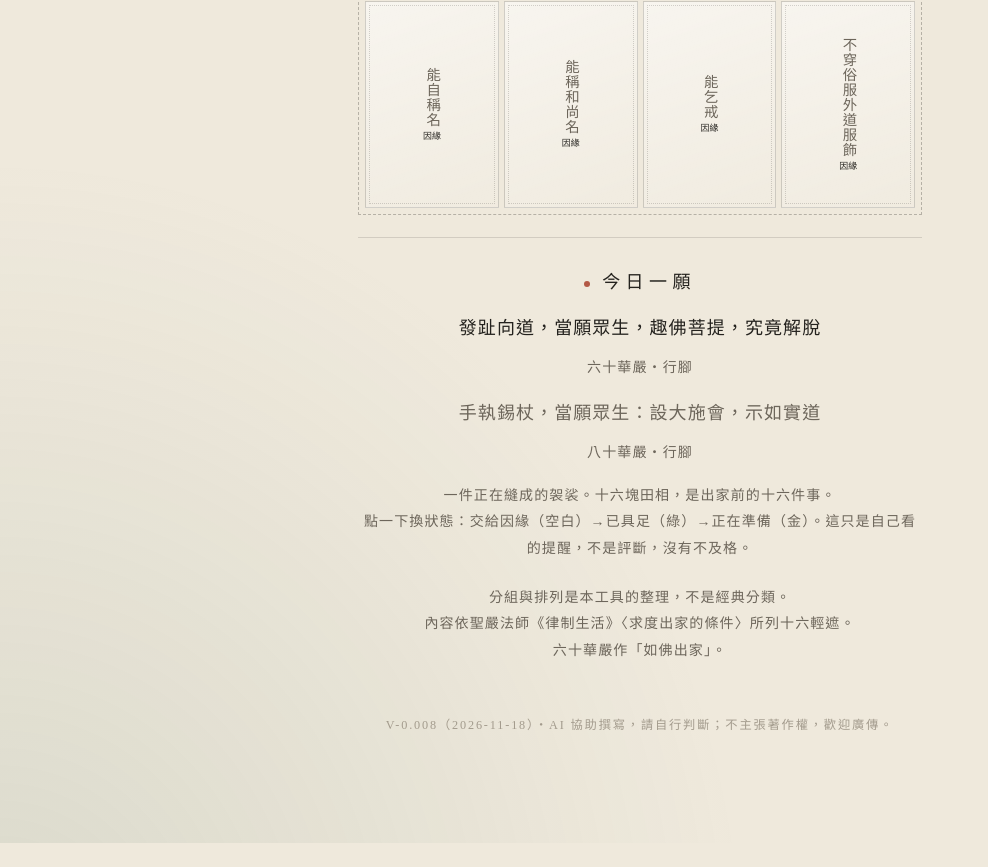
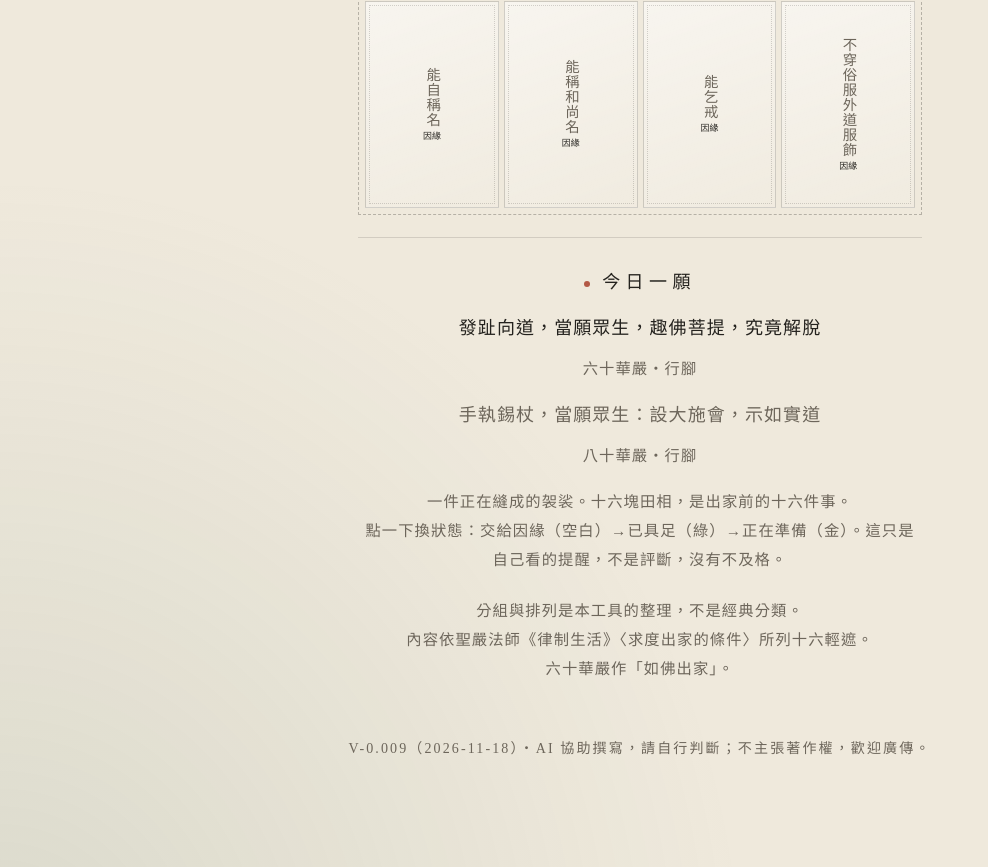
Before and after one commit to TallyC/Jingxing-Pin, a plain HTML site: page index.html in a window 1280 px wide. Shown: the part 1643-2510 px from the top of the page, without its empty margins (0-988 px from the left). Before the commit the page ends 2486 px from the top, so only its background shows below. Drawn offline with Linux system fonts and the light colour scheme.

Commit message:
V-0.009: 寢息圖、讀誦下一願、對比與點擊範圍、各版位置記憶
Co-Authored-By: Claude Sonnet 5.5 <noreply@anthropic.com>
Claude-Session: https://claude.ai/code/session_01G37aRPvZ2PDq2FKBFfzjSM

```diff
--- a/index.html
+++ b/index.html
@@ -5,7 +5,7 @@
 <meta name="viewport" content="width=device-width,initial-scale=1">
 <title>來生，出家簿</title>
 <style>
-:root{--ink:#24221e;--mid:#6d665b;--faint:#a39b8d;--paper:#efe9dc;--red:#a8402c;--moss:#7f9684;--gold:#d8b46a;--fs:18px}
+:root{--ink:#24221e;--mid:#6d665b;--faint:#7d7568;--paper:#efe9dc;--red:#a8402c;--moss:#7f9684;--gold:#d8b46a;--fs:18px}
 *{box-sizing:border-box;-webkit-tap-highlight-color:transparent}
 html{background:var(--paper)}
 body{margin:0;color:var(--ink);font:300 var(--fs)/2 "Noto Serif TC","Source Han Serif TC","PMingLiU",serif;letter-spacing:.06em;padding-bottom:96px;
@@ -22,11 +22,11 @@ section{display:none;animation:in .9s ease both}section.on{display:block}
 .card h3{margin:0 0 10px;font-weight:400;font-size:1em;letter-spacing:.3em;color:var(--ink)}
 .card h3::before{content:"";display:inline-block;width:6px;height:6px;border-radius:50%;background:var(--red);margin-right:12px;vertical-align:middle;opacity:.85}
 p{margin:.6em 0}
-.note{color:var(--mid);font-size:.78em;line-height:1.9}
+.note{color:var(--mid);font-size:.85em;line-height:1.9}
 .pend{color:var(--faint);font-size:.85em}
 b{font-weight:400;border-bottom:1px solid var(--red)}
 .row{display:flex;gap:22px;flex-wrap:wrap;margin:10px 0}
-.btn{border:0;background:none;color:var(--faint);font:inherit;font-size:.9em;padding:4px 0;letter-spacing:.2em;border-bottom:1px solid transparent;cursor:pointer}
+.btn{border:0;background:none;color:var(--faint);font:inherit;font-size:.9em;padding:12px 10px;min-height:44px;min-width:44px;letter-spacing:.2em;border-bottom:1px solid transparent;cursor:pointer}
 .btn.on{color:var(--ink);border-bottom-color:var(--red)}
 .hero{display:flex;gap:14px;align-items:flex-start;justify-content:center;margin:30px 0 14px}
 .vert{flex:none;writing-mode:vertical-rl;font-size:1em;letter-spacing:.4em;line-height:2.1;color:var(--ink);padding-top:6px;white-space:nowrap}
@@ -53,7 +53,7 @@ nav{position:fixed;bottom:0;left:0;right:0;display:flex;justify-content:center;g
 nav button{flex:1;max-width:96px;border:0;background:none;font:inherit;font-size:min(.85em,15px);letter-spacing:.15em;white-space:nowrap;padding:10px 0 12px;color:var(--faint);position:relative}
 nav button.on{color:var(--ink)}
 nav button.on::after{content:"";position:absolute;left:50%;bottom:2px;width:5px;height:5px;margin-left:-2.5px;border-radius:50%;background:var(--red)}
-footer{text-align:center;color:var(--faint);font-size:.68em;letter-spacing:.15em;padding:30px 24px 10px;line-height:1.9}
+footer{text-align:center;color:var(--mid);font-size:.78em;letter-spacing:.15em;padding:30px 24px 10px;line-height:1.9}
 .big{display:flex;gap:12px;flex-wrap:wrap;margin:10px 0}
 .big button,.big label{flex:1;min-width:140px;text-align:center;padding:16px 10px;border:1px solid rgba(36,34,30,.3);background:rgba(255,255,255,.4);font:inherit;letter-spacing:.3em;color:var(--ink);cursor:pointer}
 .mrow{display:flex;align-items:center;gap:18px;padding:4px 0}.mrow span{width:2.2em;color:var(--mid)}
@@ -143,7 +143,7 @@ footer{text-align:center;color:var(--faint);font-size:.68em;letter-spacing:.15em
 </section>
 
 </main>
-<footer>V-0.008（2026-11-18）・AI 協助撰寫，請自行判斷；不主張著作權，歡迎廣傳。</footer>
+<footer>V-0.009（2026-11-18）・AI 協助撰寫，請自行判斷；不主張著作權，歡迎廣傳。</footer>
 <nav id="nav"></nav>
 
 <script>
@@ -189,7 +189,7 @@ function stopSit(){clearInterval(tm);$('clock').textContent='已停止。'}
 mk('sit',['5分','10分','15分','25分'],(b,t)=>{clearInterval(tm);tend=Date.now()+parseInt(t)*60000;tick();tm=setInterval(tick,500)});
 
 // 淨行品
-const CH={在家:'zaijia',捨家:'shejia',剃度:'tidu',皈戒:'guijie',禪堂:'chantang',威儀:'weiyi',行腳:'xingjiao',乞食:'qishi',說法禮佛:'shuofa'};
+const CH={在家:'zaijia',捨家:'shejia',剃度:'tidu',皈戒:'guijie',禪堂:'chantang',威儀:'weiyi',行腳:'xingjiao',乞食:'qishi',說法禮佛:'shuofa',寢息:'qinxi'};
 const V={60:'六十華嚴',80:'八十華嚴',0:'並排'};let jd={};let vm=S('ver',0);
 const files={60:'data/t0278_jingxing.json',80:'data/t0279_jingxing.json'};
 mk('ver',['六十華嚴','八十華嚴','並排'],(b,t)=>{vm=t=='六十華嚴'?60:t=='八十華嚴'?80:0;P('ver',vm);drawJx()});
@@ -206,19 +206,20 @@ function drawJx(){[...$('ver').children].forEach(b=>b.classList.toggle('on',b.te
 let rm=S('rm','讀'),rv=S('rv',60),ri=S('ri',0);const RD=S('read',{60:[],80:[]});
 const verses=()=>((jd[rv]||{}).verses||[]);
 mk('rmode',['讀','誦'],(b,t)=>{rm=t;P('rm',t);drawR()});
-mk('rver',['六十華嚴','八十華嚴'],(b,t)=>{rv=t=='六十華嚴'?60:80;P('rv',rv);ri=0;fillSec();drawR()});
+mk('rver',['六十華嚴','八十華嚴'],(b,t)=>{P('ri'+rv,ri);rv=t=='六十華嚴'?60:80;P('rv',rv);ri=S('ri'+rv,0);fillSec();drawR()});
 function fillSec(){const sel=$('rsec');sel.innerHTML='';['在家','捨家','剃度','皈戒','禪堂','威儀','行腳','乞食','說法禮佛','寢息'].forEach(n=>{const o=document.createElement('option');o.textContent=n;sel.appendChild(o)})}
 fillSec();
 $('rsec').onchange=e=>{const i=verses().findIndex(v=>v.section==e.target.value);if(i>=0){ri=i;drawR()}};
-$('rprev').onclick=()=>{ri=Math.max(0,ri-1);drawR()};$('rnext').onclick=()=>{ri=Math.min(verses().length-1,ri+1);drawR()};
+$('rprev').onclick=()=>{ri=Math.max(0,ri-1);P('ri',ri);drawR()};$('rnext').onclick=()=>{ri=Math.min(verses().length-1,ri+1);P('ri',ri);drawR()};
 function drawR(){const vs=verses();if(!vs.length){$('rcard').innerHTML='<span class="pend">經文載入中…</span>';return}ri=Math.min(ri,vs.length-1);P('ri',ri);const v=vs[ri];
  [...$('rmode').children].forEach(b=>b.classList.toggle('on',b.textContent==rm));[...$('rver').children].forEach(b=>b.classList.toggle('on',b.textContent==V[rv]));$('rsec').value=v.section;
  const done=RD[rv].includes(v.n);const c=$('rcard');
  const cond=v.text.slice(0,v.text.indexOf('，當願眾生')>0?v.text.indexOf('，當願眾生'):v.text.indexOf('當願眾生')>0?v.text.indexOf('當願眾生'):6);
- if(rm=='讀'){c.innerHTML='<p style="font-size:1.25em;line-height:2.3;letter-spacing:.14em;margin:0 0 14px">'+v.text.replace(/，/g,'，<br>').replace(/：/g,'：<br>')+'</p><p class="note">'+v.section+'・第 '+v.n+' 願</p><button class="btn'+(done?' on':'')+'" id="mark">'+(done?'已讀過':'讀過了')+'</button>';
-  $('mark').onclick=()=>{if(!RD[rv].includes(v.n))RD[rv].push(v.n);P('read',RD);drawR()}}
+ if(rm=='讀'){c.innerHTML='<p style="font-size:1.25em;line-height:2.3;letter-spacing:.14em;margin:0 0 14px">'+v.text.replace(/，/g,'，<br>').replace(/：/g,'：<br>')+'</p><p class="note">'+v.section+'・第 '+v.n+' 願</p><button class="btn'+(done?' on':'')+'" id="mark">'+(done?'已讀過':'讀過了')+'</button> <button class="btn on" id="mnext">'+(ri>=vs.length-1?'已是最後一願':'讀過了，下一願')+'</button>';
+  $('mark').onclick=()=>{if(!RD[rv].includes(v.n))RD[rv].push(v.n);P('read',RD);drawR()};
+  $('mnext').onclick=()=>{if(!RD[rv].includes(v.n))RD[rv].push(v.n);P('read',RD);if(ri<vs.length-1)ri++;P('ri',ri);drawR();window.scrollTo({top:$('rcard').offsetTop-120,behavior:'smooth'})}}
  else{c.innerHTML='<p style="font-size:1.25em;line-height:2.3;letter-spacing:.14em;margin:0 0 14px">'+cond+'……</p><p class="note">試著說出下一句，再點「看經文」。</p><button class="btn" id="show">看經文</button>';
-  $('show').onclick=()=>{c.innerHTML='<p style="font-size:1.25em;line-height:2.3;letter-spacing:.14em;margin:0 0 14px">'+v.text.replace(/，/g,'，<br>').replace(/：/g,'：<br>')+'</p><p class="note">'+v.section+'・第 '+v.n+' 願</p>'}}
+  $('show').onclick=()=>{c.innerHTML='<p style="font-size:1.25em;line-height:2.3;letter-spacing:.14em;margin:0 0 14px">'+v.text.replace(/，/g,'，<br>').replace(/：/g,'：<br>')+'</p><p class="note">'+v.section+'・第 '+v.n+' 願</p><button class="btn on" id="snext">'+(ri>=vs.length-1?'已是最後一願':'下一願')+'</button>';$('snext').onclick=()=>{if(ri<vs.length-1)ri++;P('ri',ri);drawR()}}}
  $('rstat').textContent=V[rv]+'　'+(ri+1)+' / '+vs.length+'　已讀過 '+RD[rv].length+' 願'}
 // 此刻一願
 function nowVow(){const h=new Date().getHours();let slot,kw;
@@ -232,7 +233,7 @@ fetch('data/zhenan.json').then(r=>r.json()).then(z=>{$('znsrc').textContent='依
  $('n13').innerHTML=z.nan13.map(x=>'<div class="q"><b>'+x.name+'</b> <span class="note">'+(x.kind=='行為'?'行為類':'身分生理類')+'</span><br><span class="note">'+x.mean+'</span></div>').join('');
  const gs=[...new Set(z.zhe16.map(x=>x.group))];
  $('z16').innerHTML=gs.map(g=>'<p class="note" style="margin:14px 0 2px">'+g+'</p>'+z.zhe16.filter(x=>x.group==g).map(x=>'<div class="q"><b>'+x.name+'</b><br><span class="note">'+x.mean+'</span></div>').join('')).join('')+'<p class="note">十六遮的分組是本工具的整理；聖嚴法師原文把病人併為一條、俗服等併為一條，此處依細項拆開。</p>'}).catch(()=>{});
-Promise.all([60,80].map(v=>fetch(files[v]).then(r=>r.json()).then(j=>{jd[v]=j}).catch(()=>{}))).then(()=>{if(!jd[60]&&!jd[80])$('jx').innerHTML='<p class="pend">經文載入失敗，請連線後重開。</p>';else{drawJx();drawR();nowVow()}});
+Promise.all([60,80].map(v=>fetch(files[v]).then(r=>r.json()).then(j=>{jd[v]=j}).catch(()=>{}))).then(()=>{if(!jd[60]&&!jd[80])$('rcard').innerHTML=$('jx').innerHTML='<p class="pend">經文載入失敗。請連線，並用網址（tallyc.github.io/Jingxing-Pin）開啟，不要直接打開下載的檔案。</p>';else{drawJx();drawR();nowVow()}});
 let size=S('fs',18);document.documentElement.style.setProperty('--fs',size+'px');
 function fs(d){size=Math.min(28,Math.max(14,size+d));P('fs',size);document.documentElement.style.setProperty('--fs',size+'px')}
 </script>
```
Also changed, not shown: assets/ch-qinxi.jpg (added).
